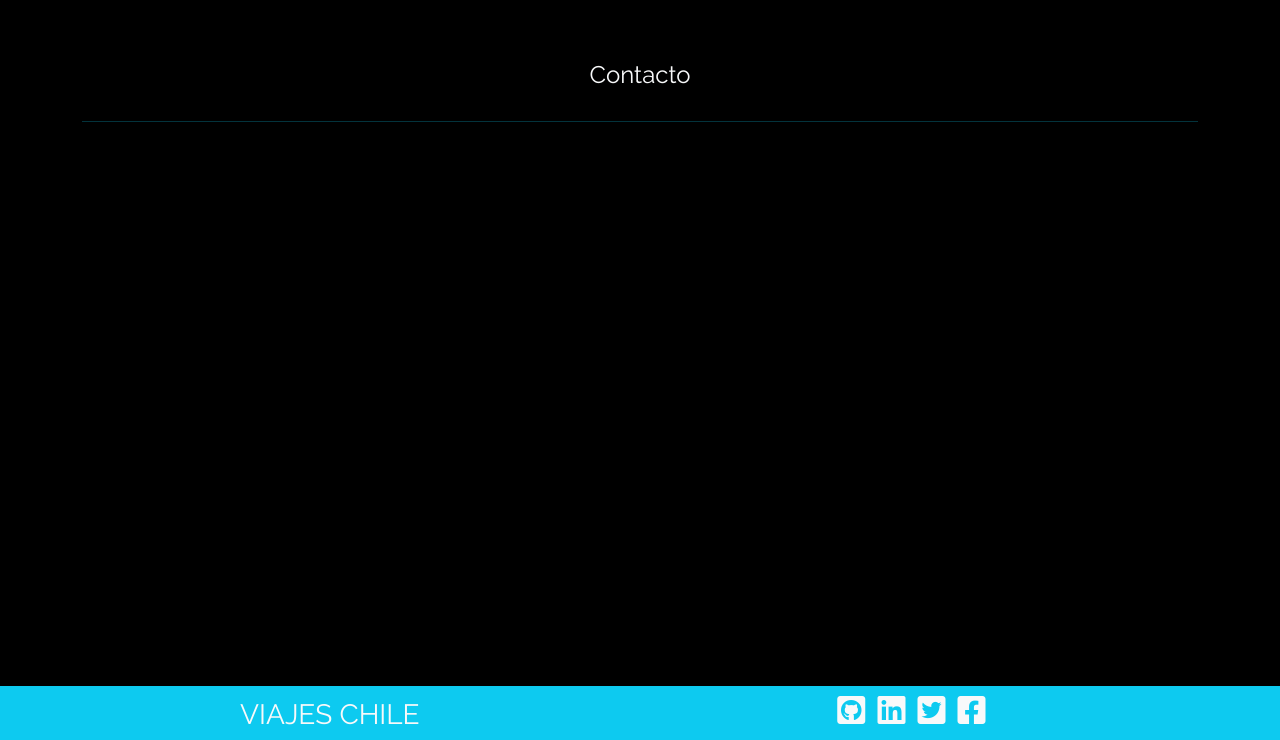
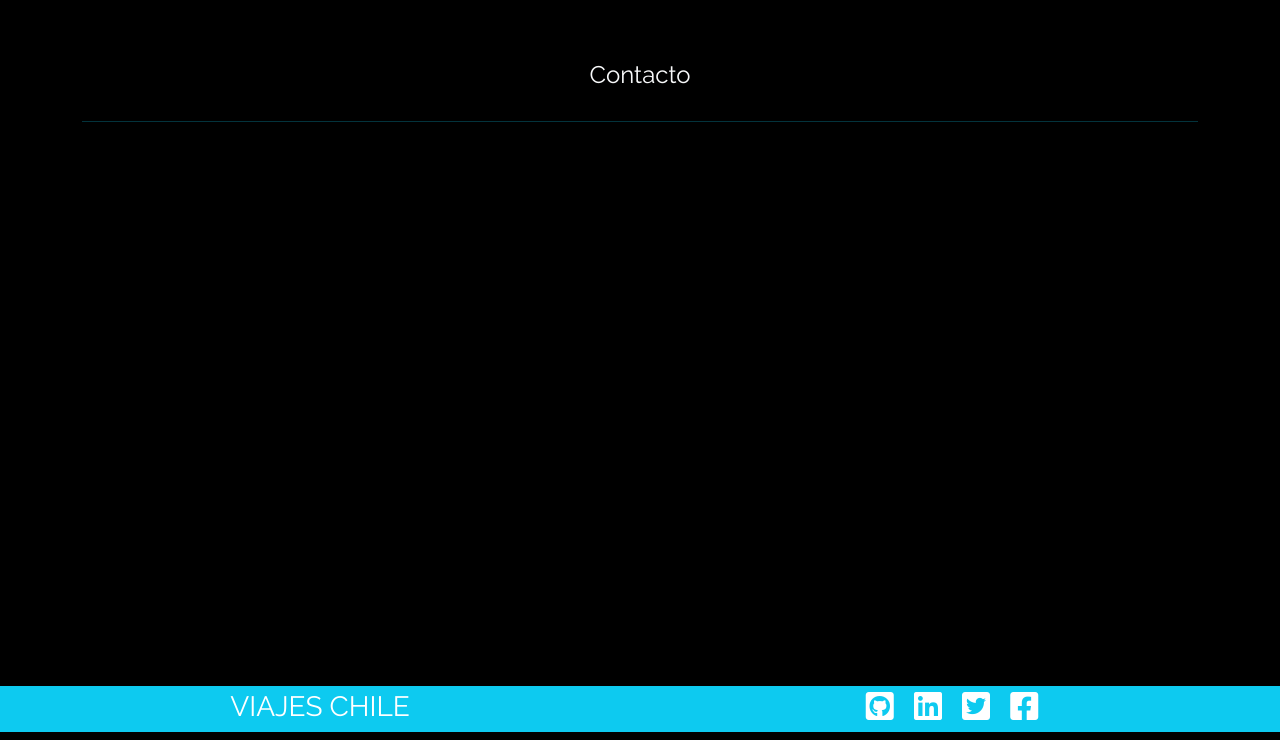
Before and after one commit to sebamorago/viajes-chile, a plain HTML site: page index.html in a window 1280 px wide. Shown: the part 2012-2752 px from the top of the page. Drawn offline with nearby package versions, Linux system fonts and the light colour scheme; a script that the page names is missing.

Commit message:
se ajusta el footer

```diff
--- a/index.html
+++ b/index.html
@@ -237,20 +237,20 @@
     <!--contactos-->
 
     <!--footer-->
-    <div class="bg-info pt-2 text-light">
-        <div class="row px-lg-5 mx-lg-5 px-2">
-            <div class="col col-lg-8 ps-lg-5">
-                <h1 class="fs-3 ps-lg-5 ms-lg-5 pt-1">VIAJES CHILE</h1>
+    <footer class="text-white container-fluid bg-info">
+        <div class="row">
+            <div class="col-6 text-center align-items-center">
+                <h3 class="mt-1">VIAJES CHILE</h3>
             </div>
-            <div class="col col-lg-4">
-                <a href="https://github.com/"><i class="fab fa-github-square fa-2x px-1 text-light"></i></a>
-                <a href="https://www.linkedin.com"><i class="fab fa-linkedin fa-2x px-1 text-light"></i></a>
-                <a href="https://twitter.com/?lang=es"><i class="fab fa-twitter-square fa-2x px-1 text-light"></i></a>
-                <a href="https://www.facebook.com/"><i class="fab fa-facebook-square fa-2x px-1 text-light"></i></a>
-            </div>
+            <div class="col-6 text-center align-items-center pt-1">
+                <a href="https://github.com/"><i class="fab fa-github-square fa-2x pe-md-3 text-white"></i></a>
+                <a href="https://www.linkedin.com"><i class="fab fa-linkedin fa-2x pe-md-3 text-white"></i></a>
+                <a href="https://twitter.com"><i class="fab fa-twitter-square fa-2x  pe-md-3 text-white"></i></a>
+                <a href="https://www.facebook.com"><i class="fab fa-facebook-square fa-2x pe-md-3 text-white"></i></a>
             </div>
         </div>
-    </div>
+
+    </footer>
     <!--footer-->
 <!--jquery-->
 <script src="https://ajax.googleapis.com/ajax/libs/jquery/3.6.0/jquery.min.js"></script>
```
